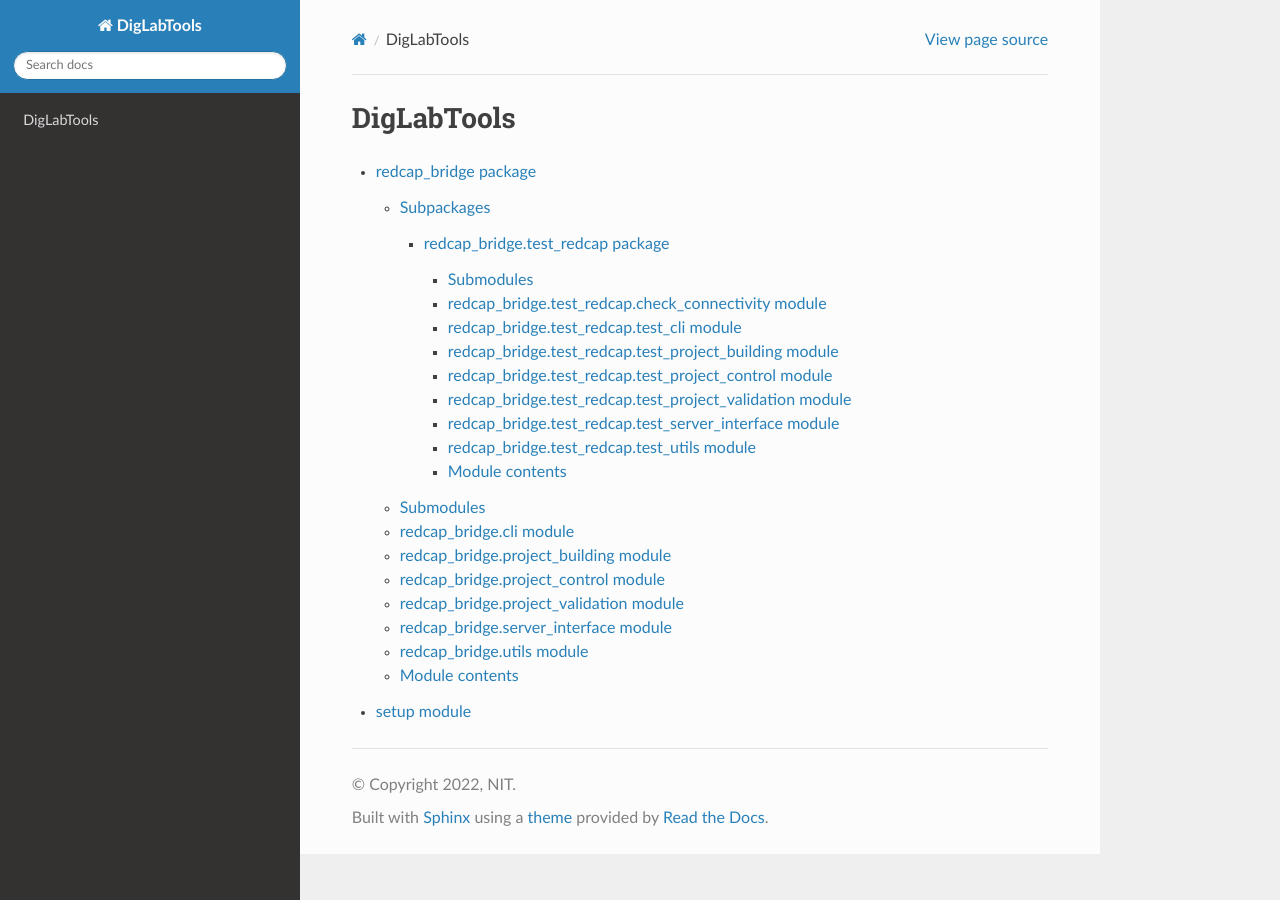
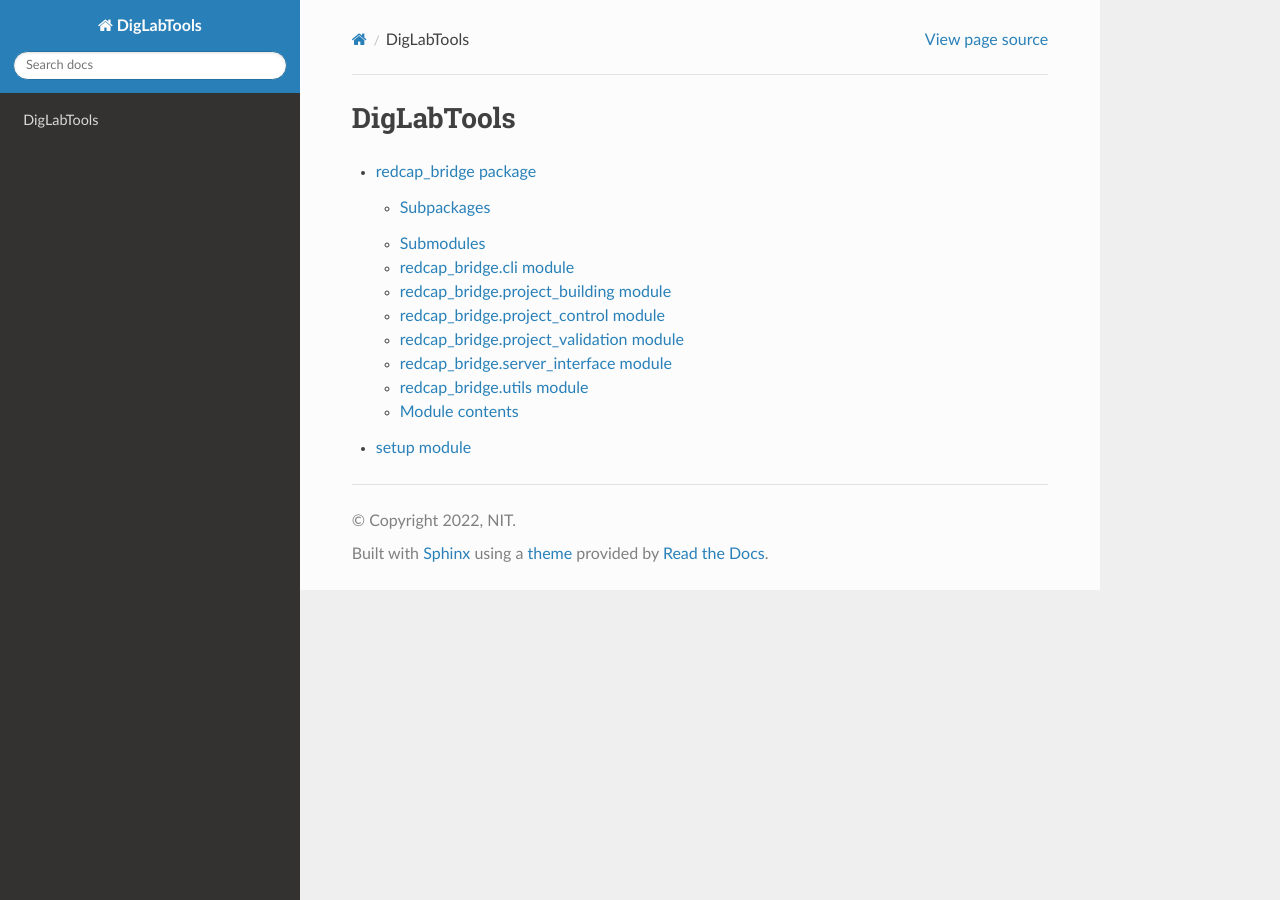
Before and after one commit to INT-NIT/DigLabTools, a Sphinx documentation site: the page built from docs/modules.rst, in a window 1280 px wide. Built offline with Sphinx 7.4.7 and the Read the Docs theme 2.0.0, drawn with Linux system fonts in a browser that asks for light colours.

Commit message:
Exclude test fonction from the documentation

```diff
--- a/docs/conf.py
+++ b/docs/conf.py
@@ -12,10 +12,7 @@
 #
 import os
 import sys
-sys.path.insert(0, os.path.abspath('../'))
-sys.path.insert(0, os.path.abspath('../../DigLabTools/redcap_bridge'))
-
-
+sys.path.insert(0, os.path.abspath('.'))
 
 
 # -- Project information -----------------------------------------------------
@@ -42,7 +39,7 @@ templates_path = ['_templates']
 # List of patterns, relative to source directory, that match files and
 # directories to ignore when looking for source files.
 # This pattern also affects html_static_path and html_extra_path.
-exclude_patterns = ['/redcap_bridge.test*']
+exclude_patterns = ['redcap_bridge.test*']
 
 
 # -- Options for HTML output -------------------------------------------------
```
